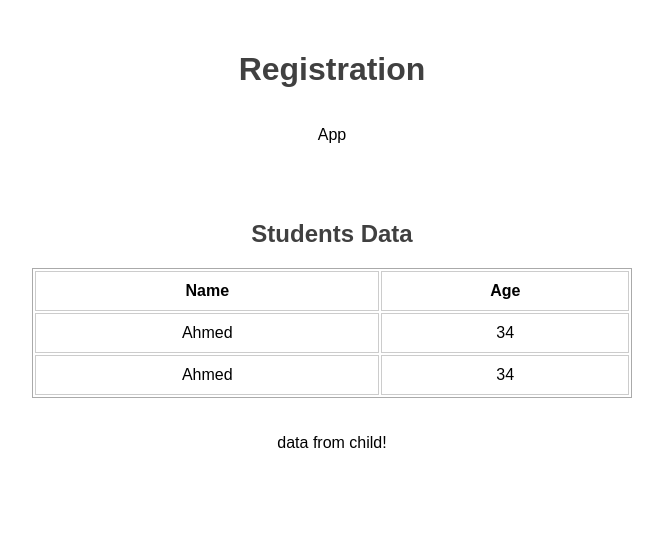
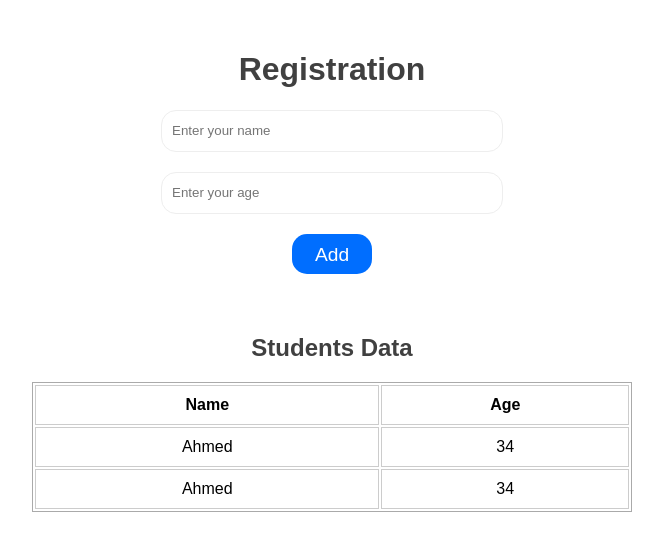
Before and after one commit to eslamsobhy/first-ng-project, an Angular app: page / in a window 1280 px wide. Shown: the top 550 px of the page, without its empty margins (308-971 px from the left). Built offline with nearby package versions, Linux system fonts and the light colour scheme.

Commit message:
prepared the components to the interconnection

```diff
--- a/src/app/app component/app.component.html
+++ b/src/app/app component/app.component.html
@@ -3,7 +3,6 @@
 <!-- <app-input-binding></app-input-binding> -->
 <!-- <app-slider></app-slider> -->
 <div class="container">
-  <app-registration [name]="parentName"></app-registration>
-  <app-students (getEvent)="getData($event)"></app-students>
-  <p>{{ dataFromChild }}</p>
+  <app-registration></app-registration>
+  <app-students></app-students>
 </div>
--- a/src/app/app component/app.component.ts
+++ b/src/app/app component/app.component.ts
@@ -7,11 +7,4 @@ import { Component } from '@angular/core';
 })
 export class AppComponent {
   title = 'first-ng-project';
-  parentName = 'App';
-
-  dataFromChild = '';
-
-  getData(data: any) {
-    this.dataFromChild = data;
-  }
 }
--- a/src/app/registration component/registration/registration.component.html
+++ b/src/app/registration component/registration/registration.component.html
@@ -1,8 +1,6 @@
 <h1>Registration</h1>
 <section class="form">
-  <!-- <input type="text" placeholder="Enter your name" [ngModel]="name" />
-  <input type="text" placeholder="Enter your age" [ngModel]="age" />
-  <input type="button" value="Add" (click)="add()" /> -->
-
-  <p>{{ name }}</p>
+  <input type="text" placeholder="Enter your name" [(ngModel)]="name" />
+  <input type="text" placeholder="Enter your age" [(ngModel)]="age" />
+  <input type="button" value="Add" (click)="add()" />
 </section>
--- a/src/app/registration component/registration/registration.component.ts
+++ b/src/app/registration component/registration/registration.component.ts
@@ -7,11 +7,10 @@ import { Component, EventEmitter, Input } from '@angular/core';
 })
 export class RegistrationComponent {
   // studentObj: object = {};
-  // myEvent = new EventEmitter();
-  // name = '';
-  // age = '';
+  name = '';
+  age = '';
 
-  // add() {}
-
-  @Input() name: string = ''; //receiving the data from parent
+  add() {
+    console.log(this.name, this.age);
+  }
 }
```
